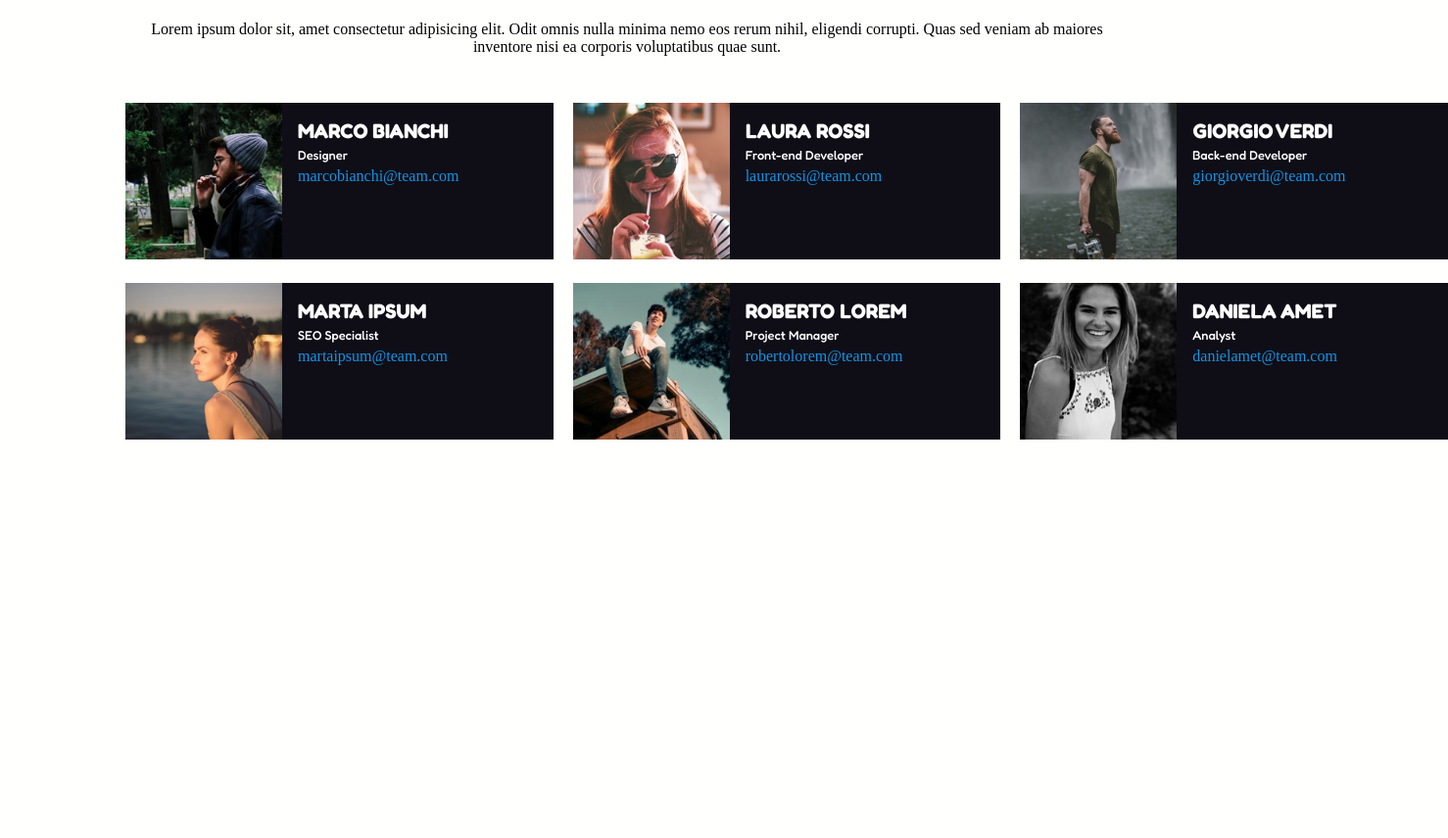
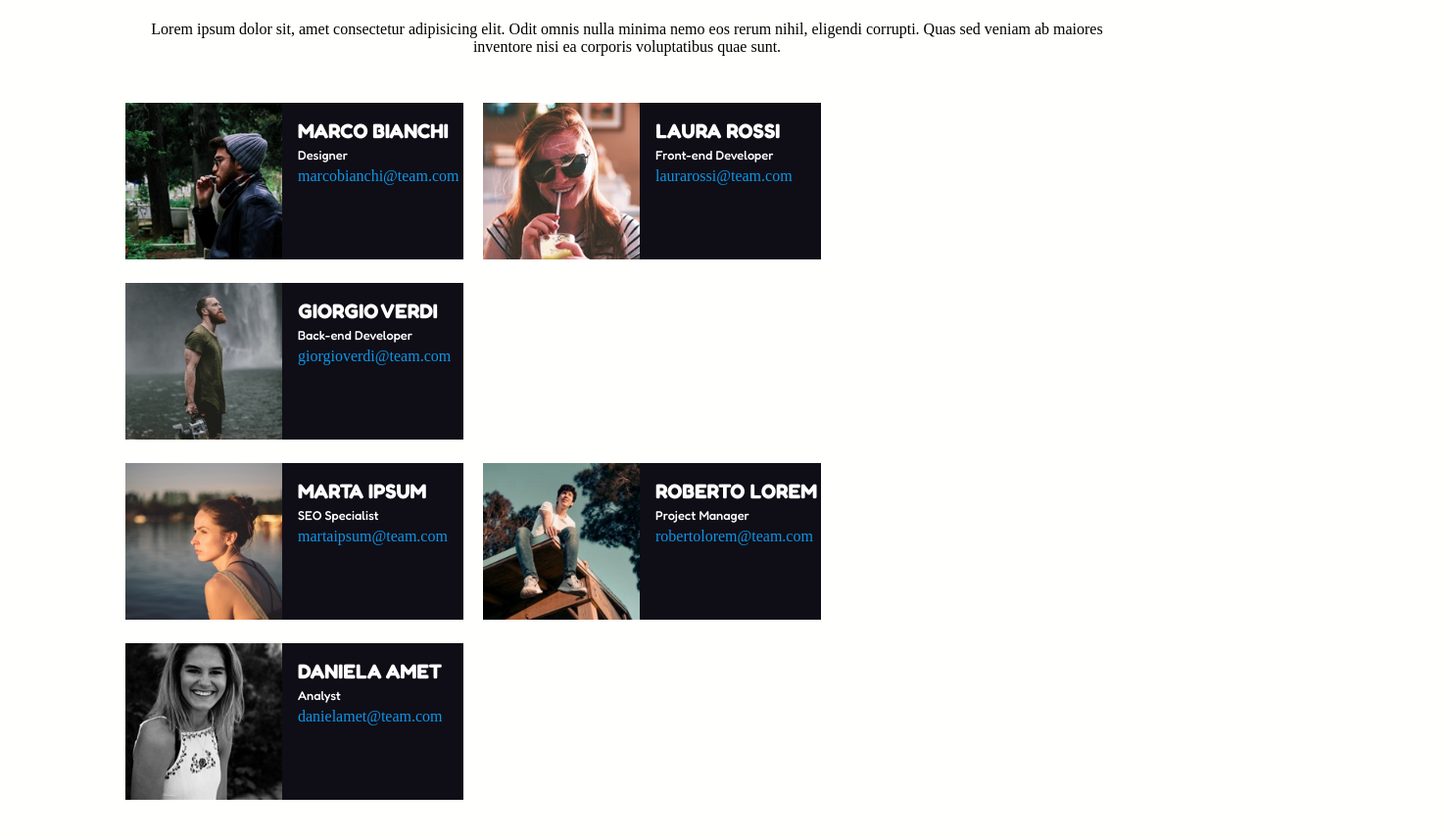
Before and after one commit to italocirillo/html-css-float-cards, a plain HTML site: page index.html in a window 1280 px wide. Shown: the part 66-922 px from the top of the page at 98% size, 1478 px wide, since content can reach past the window. Before the commit the page ends 800 px from the top, so only its background shows below. Drawn offline with Linux system fonts and the light colour scheme.

Commit message:
ESERCIZIO COMPLETO

```diff
--- a/css/style.css
+++ b/css/style.css
@@ -54,7 +54,6 @@ p{
 .griglia_carte{
     padding-top: 3rem;
     width: 100%;
-    min-width: 1350px;
 }
 .clearfix::after{
     content: "";
@@ -68,7 +67,7 @@ p{
     float: left;
     height: 10rem;
     width:calc((100% / 3) - (40px / 3));
-    min-width: 340px;
+    min-width: 345px;
     background-color: #0f0e17;
     margin-bottom: 1.5rem;
 }
```
